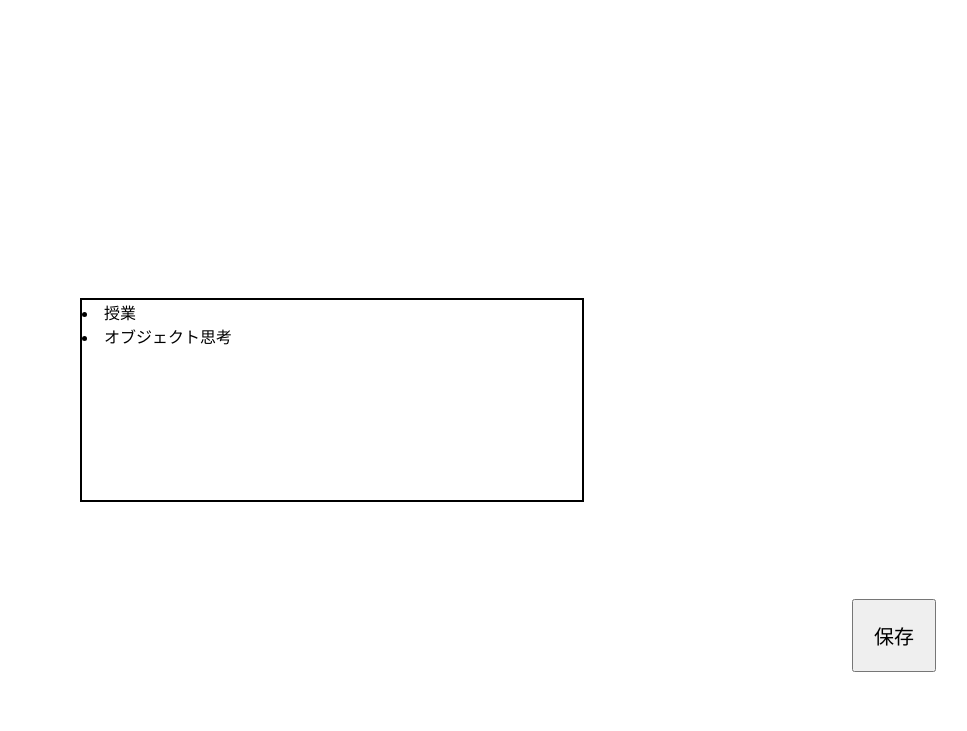
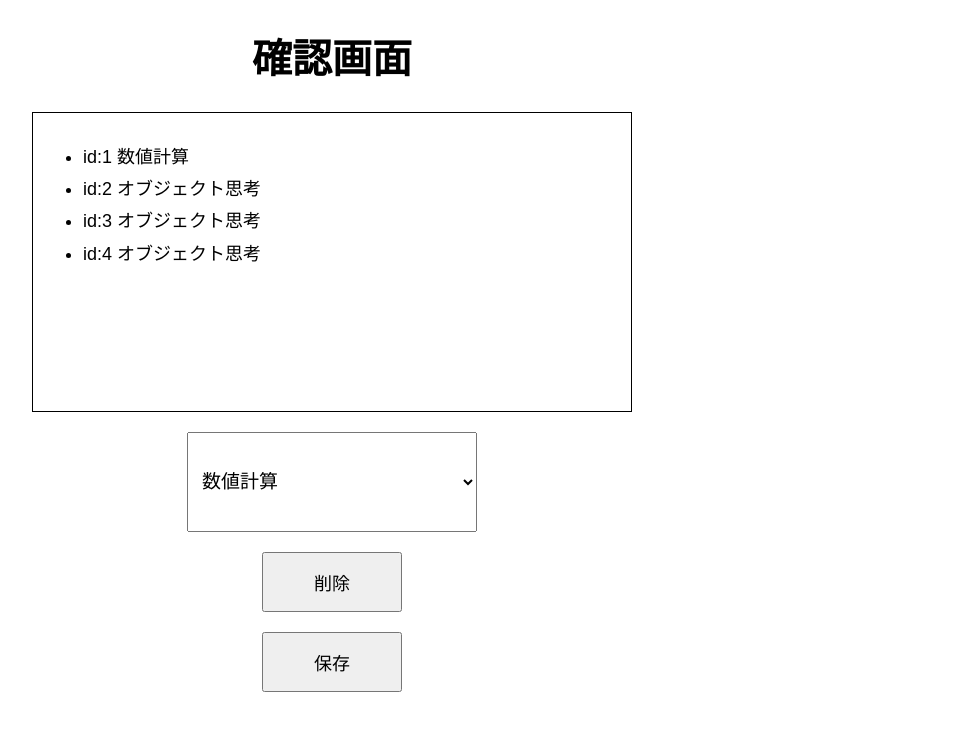
Before and after one commit to 2024A-IT-OOP2-G10/Final_Assignment, a Flask app: template templates/lecture_result.html in a window 1280 px wide. Shown: the top 731 px of the page, without its empty margins (308-1275 px from the left). Run offline with Flask 3, Linux system fonts and the light colour scheme; the template is opened without the code that fills it, so the values that code supplies are empty.

Commit message:
lecture_result関連
lecture_resultのhtmlとcss

```diff
--- a/static/lecture_result.css
+++ b/static/lecture_result.css
@@ -1,24 +1,57 @@
+body {
+    margin: 0;
+    font-family: sans-serif;
+}
+
+/* 全体を中央に配置 */
 .place {
-    margin: 0;
-    position: absolute;
-    top: 50%;
-    left: 50%;
-    margin-right: -50%;
-    transform: translate(-50%, -50%)
+    display: flex;
+    justify-content: center;
+    margin-top: 20px;
 }
 
 .lecture_list {
-    width: 500px;
-    height: 200px;
-    overflow: scroll;
-    border: black 2px solid;
+    width: 600px;
+    height: 300px;
+    overflow-y: auto;
+    border: 1px solid black;
+    padding: 10px;
+    box-sizing: border-box;
+    font-size: 18px;
+    line-height: 1.8;
 }
 
-input {
-    position: absolute; /*自由に配置する指定*/
-    bottom: 0; /*下寄せの指定*/
-    margin-left: 90%;
-    margin-bottom: 10%;
+/* タイトルの中央揃え */
+.font_size {
+    text-align: center;
     font-size: 20px;
-    padding: 20px;
+    margin-top: 20px;
 }
+
+/* 削除用セレクトボックス */
+.delete_select {
+    display: flex;
+    justify-content: center;
+    margin-top: 20px;
+}
+
+.delete_select select {
+    width: 290px;
+    height: 100px;
+    font-size: 19px;
+    padding: 10px;
+}
+
+/* ボタン配置 */
+.add_button, .delete_button {
+    display: flex;
+    justify-content: center;
+    margin-top: 20px;
+}
+
+.add_button button, .delete_button button {
+    width: 140px;
+    height: 60px;
+    font-size: 18px;
+    margin: 0 10px;
+}
--- a/templates/lecture_result.html
+++ b/templates/lecture_result.html
@@ -1,5 +1,6 @@
 <!DOCTYPE html>
 <html lang="ja">
+
 <head>
   <meta charset="UTF-8" />
   <link rel="stylesheet" href="../static/lecture_result.css" />
@@ -8,14 +9,45 @@
 </head>
 
 <body>
+  <div class="font_size">
+    <h1>確認画面</h1>
+  </div>
+
+  <!-- 講義リスト表示 -->
   <div class="place">
-      <div class="lecture_list">
-        <li>授業</li>
-        <li>オブジェクト思考</li>
+    <div class="lecture_list" id="lectureList">
+      <ul>
+        <li>id:1 数値計算</li>
+        <li>id:2 オブジェクト思考</li>
+        <li>id:3 オブジェクト思考</li>
+        <li>id:4 オブジェクト思考</li>
+      </ul>
     </div>
   </div>
-    <form action="home.htmlに遷移する">
-      <input type="submit" value="保存" />
+
+  <!-- セレクトボックス -->
+  <div class="delete_select">
+    <select name="lecture" id="lectureSelect">
+      <option value="1">数値計算</option>
+      <option value="2">オブジェクト思考</option>
+      <option value="3">オブジェクト思考</option>
+      <option value="4">オブジェクト思考</option>
+    </select>
+  </div>
+
+  <!-- 削除ボタン -->
+  <div class="delete_button">
+    <button id="deleteButton" type="button">削除</button>
+  </div>
+
+  <!-- 保存ボタン -->
+  <form action="home.html">
+    <div class="add_button">
+      <button type="submit">保存</button>
+    </div>
   </form>
+
+  <script src="../static/script.js"></script>
 </body>
+
 </html>
```
Lines whose indentation alone changed are shown as unchanged.
